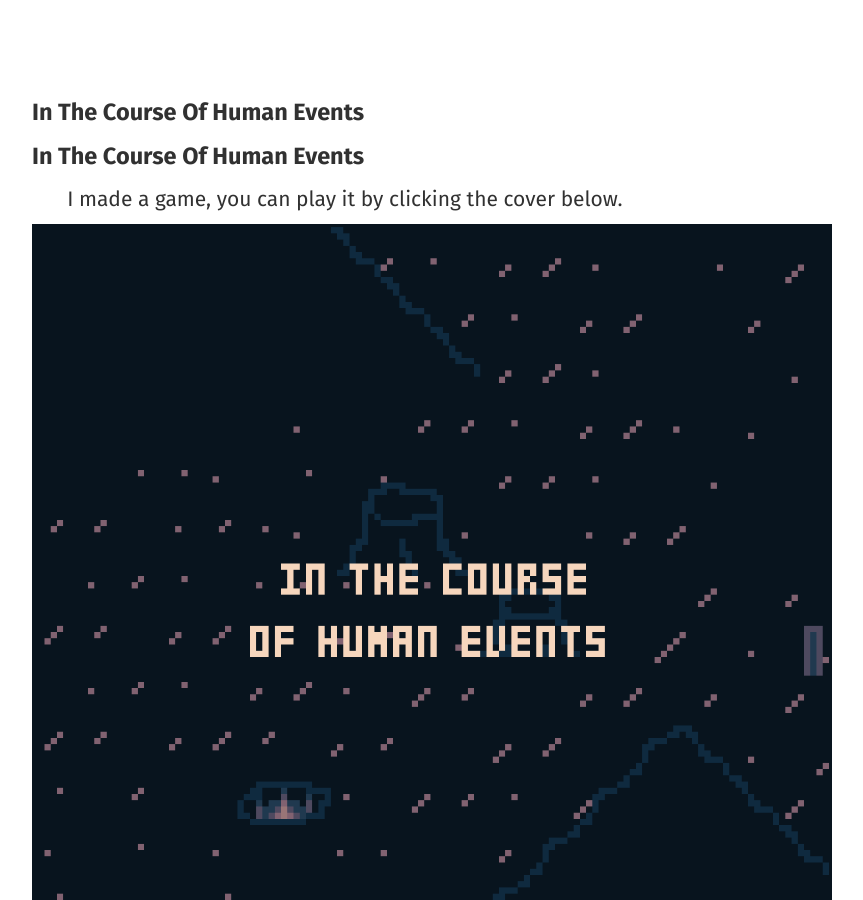
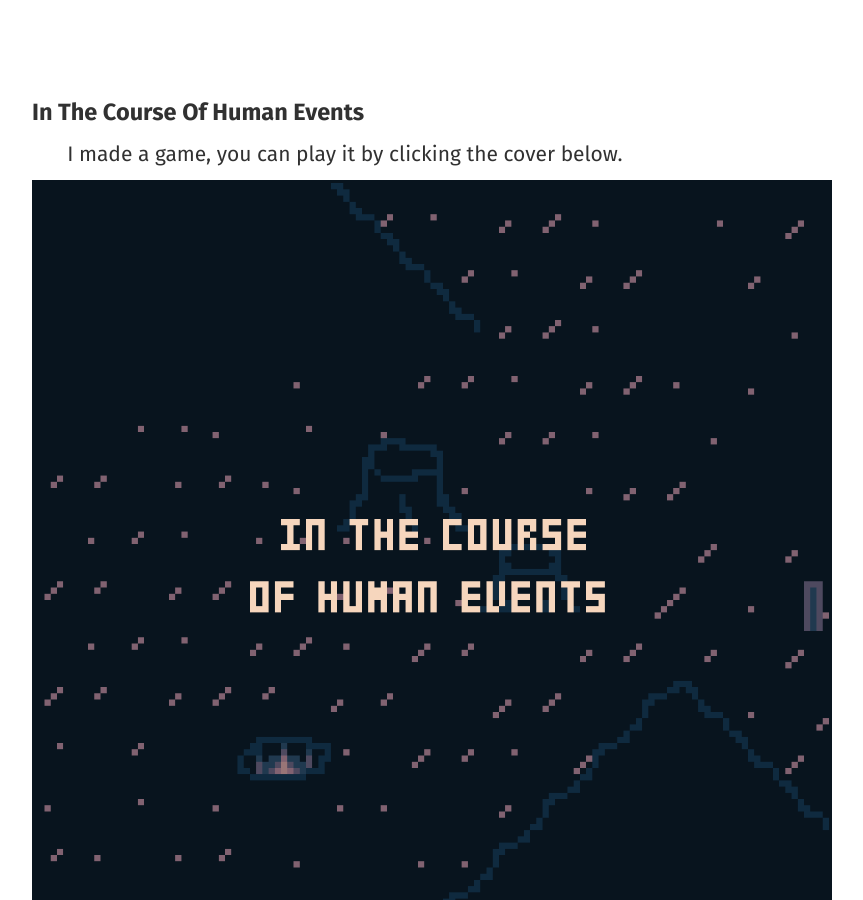
Before and after one commit to cakenggt/aleclownes.com, a Jekyll site: the page built from _posts/2019-10-03-in-the-course-of-human-events.md, in a window 1280 px wide and 900 px high. Shown: the whole window, without its empty margins (208-1071 px from the left). Built offline with Jekyll 4.4.1, drawn with Linux system fonts in a browser that asks for light colours; nearby versions of some CDN libraries.

Commit message:
Fix formatting

```diff
--- a/_posts/2019-10-03-in-the-course-of-human-events.md
+++ b/_posts/2019-10-03-in-the-course-of-human-events.md
@@ -2,8 +2,6 @@
 layout: plain_page
 title: In The Course Of Human Events
 ---
-# In The Course Of Human Events
-
 I made a game, you can play it by clicking the cover below.
 
 [![Cover](/images/in-the-course-of-human-events.png)](/projects/inthecourseofhumanevents.html)
```
